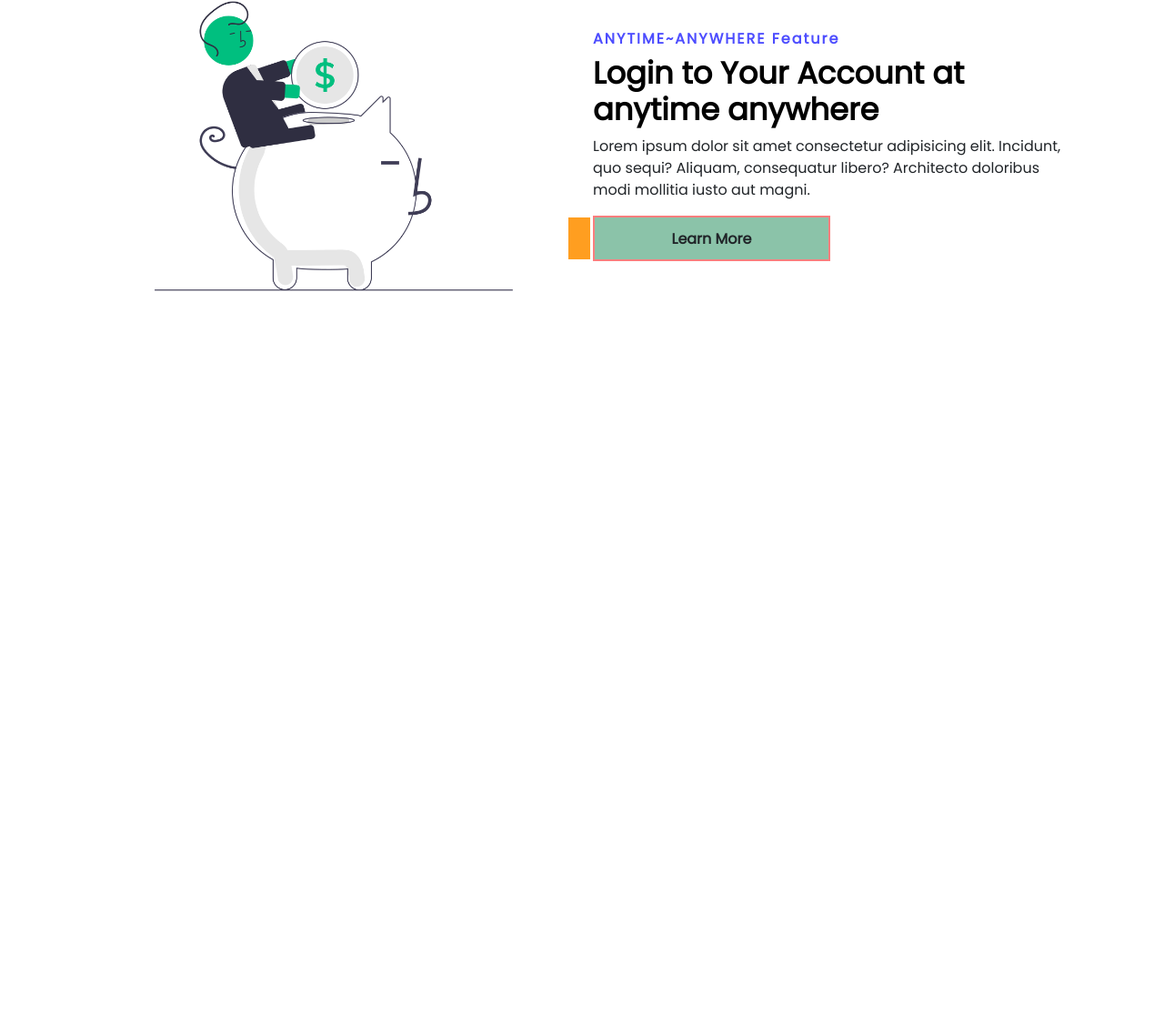
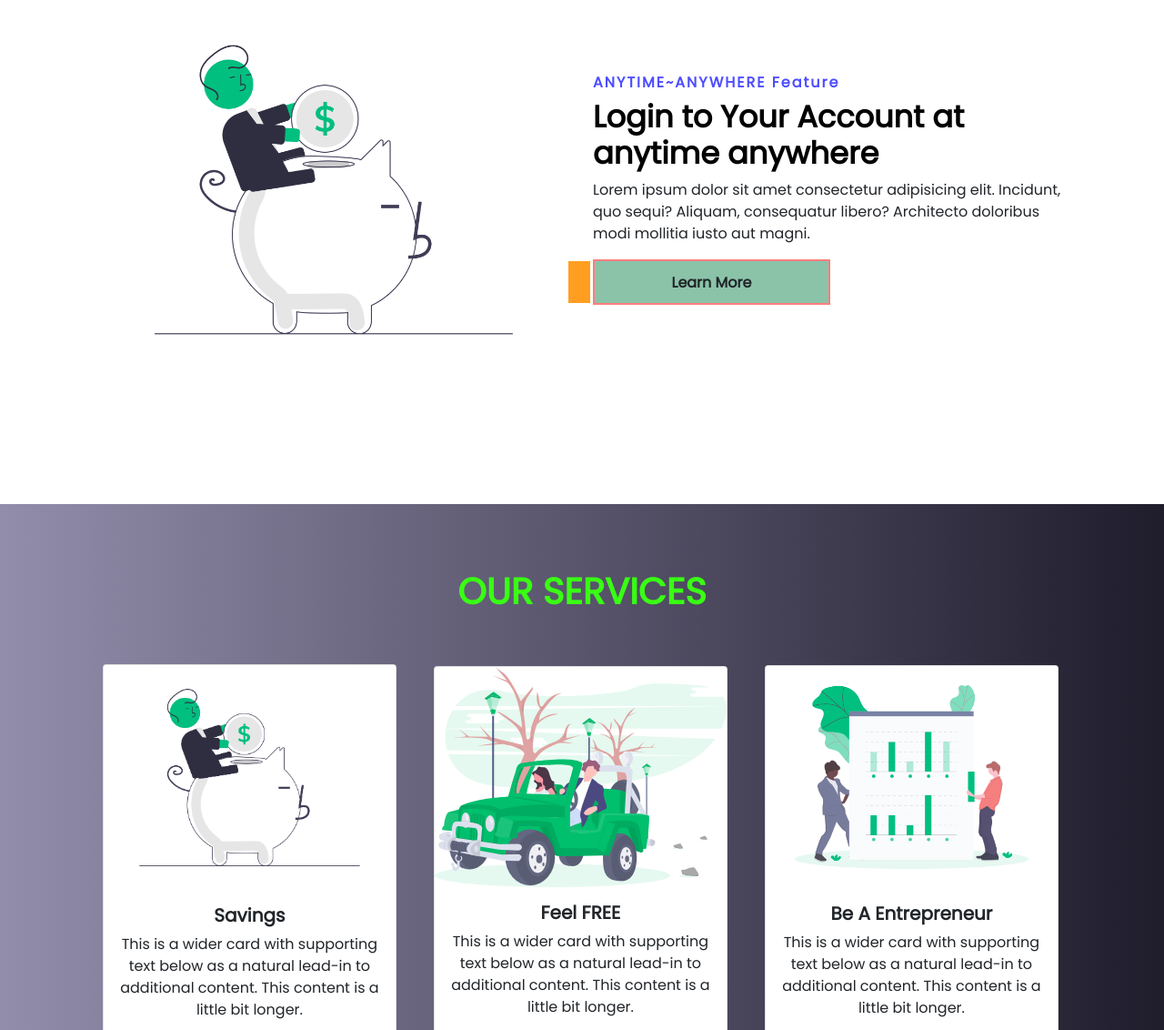
Before and after one commit to mi-araf/simple-e-bank-landing-page, a plain HTML site: page index.html in a window 1280 px wide. Shown: the part 1668-2800 px from the top of the page at 91% size. Before the commit the page ends 2174 px from the top, so only its background shows below. Drawn offline with nearby package versions, Linux system fonts and the light colour scheme.

Commit message:
service done

```diff
--- a/index.html
+++ b/index.html
@@ -33,10 +33,10 @@
                             <a class="nav-link text-center" href="#discover">Discover</a>
                         </li>
                         <li class="nav-item">
-                            <a class="nav-link text-center" href="#">Service</a>
+                            <a class="nav-link text-center" href="#service">Service</a>
                         </li>
                         <li class="nav-item">
-                            <a class="nav-link text-center" href="#">Get IN</a>
+                            <a class="nav-link text-center" href="#get">Get More</a>
                         </li>
                     </ul>
                     <button class="btn btn-success my_button_1" type="submit">Sign IN</button>
@@ -77,6 +77,7 @@
 
     <!-- =================== Discover section ====================== start =============== -->
     <section id="discover" class="py-5">
+        <h1 class="text-center fw-bold" style="color: rgb(119, 90, 16);">Discover</h1>
         <div class="row align-items-center container my-5 mx-auto">
             <div class="img_dis col-12 col-md-6 col-lg-6 pt-5 pb-5">
                 <img class="img-fluid" src="./img/2.png" alt="">
@@ -92,6 +93,48 @@
     <!-- =================== Discover section ====================== done ================== -->
 
 
+    <!-- =================== SERVICE section ======================= starts -->
+    <section id="service" class="py-5">     <!--  bg-dark bg-gradient -->
+        <div class="heading text-center pt-4">
+            <h1 class="fw-bold pb-5">OUR SERVICES</h1>
+        </div>
+        <div class="container row row-cols-1 row-cols-md-3 g-4 mx-auto justify-content-center align-items-center text-center">
+            <div class="col">
+                <div class="card h-100">
+                    <img src="./img/2.png" class="card-img-top img-fluid h-75" alt="...">
+                    <div class="card-body">
+                        <h5 class="fw-bold">Savings</h5>
+                        <p class="card-text mb-3">This is a wider card with supporting text below as a natural lead-in to additional
+                            content. This content is a little bit longer.</p>
+                    </div>
+                </div>
+            </div>
+            <div class="col">
+                <div class="card h-100">
+                    <img src="./img/1.svg" class="card-img-top img-fluid h-75" alt="...">
+                    <div class="card-body">
+                        <h5 class="fw-bold">Feel FREE</h5>
+                        <p class="card-text mb-3">This is a wider card with supporting text below as a natural lead-in to additional content. This content is a little bit longer.</p>
+                    </div>
+                </div>
+            </div>
+            <div class="col">
+                <div class="card h-100">
+                    <img src="./img/3.png" class="card-img-top img-fluid h-7" alt="...">
+                    <div class="card-body">
+                        <h5 class="fw-bold">Be A Entrepreneur</h5>
+                        <p class="card-text mb-3">This is a wider card with supporting text below as a natural lead-in to additional content. This content is a little bit longer.</p>
+                    </div>
+                </div>
+            </div>
+        </div>
+    </section>
+    <!-- =================== SERVICE section ======================= ends -->
+
+    <!-- ============================ get section ================== starts -->
+    <section id="get"></section>
+    <!-- ============================ get section ================== ends -->
+
     <!-- bs5 js cdn -->
     <script src="https://cdn.jsdelivr.net/npm/bootstrap@5.1.3/dist/js/bootstrap.bundle.min.js" integrity="sha384-ka7Sk0Gln4gmtz2MlQnikT1wXgYsOg+OMhuP+IlRH9sENBO0LRn5q+8nbTov4+1p" crossorigin="anonymous"></script>
 </body>
--- a/style.css
+++ b/style.css
@@ -221,3 +221,18 @@
     font-weight: 800;
     font-size: 2.1rem;
 }
+
+/* ============== SErvice =============== */
+#service .container .col {
+    padding-left: 1.2rem;
+    padding-right: 1.4rem;
+    padding-bottom: 2.6rem;
+}
+#service .heading h1 {
+    color: #39FF14;
+}
+#service {
+    background: #1F1C2C;  /* fallback for old browsers */
+    background: -webkit-linear-gradient(to right, #928DAB, #1F1C2C);  /* Chrome 10-25, Safari 5.1-6 */
+    background: linear-gradient(to right, #928DAB, #1F1C2C); /* W3C, IE 10+/ Edge, Firefox 16+, Chrome 26+, Opera 12+, Safari 7+ */
+}
```
